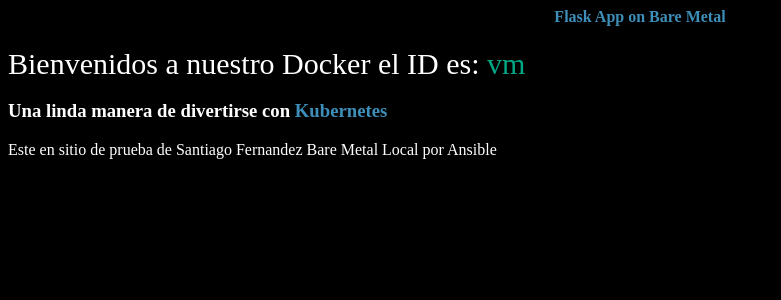
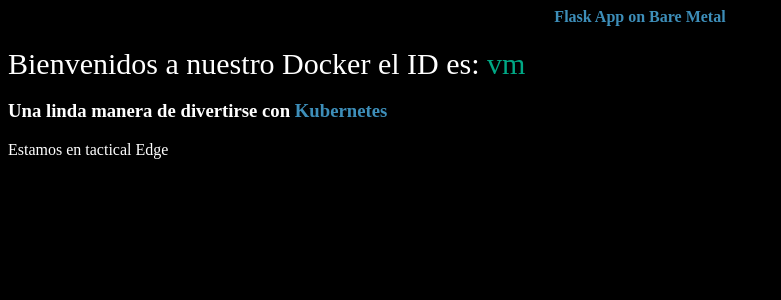
Before and after one commit to safernandez666/Nginx, a Flask app: page / in a window 1280 px wide. Shown: the top 300 px of the page, without its empty margins (0-781 px from the left). Run offline with Flask 2, Linux system fonts and the light colour scheme.

Commit message:
Tactical Edge

```diff
--- a/template/index.html
+++ b/template/index.html
@@ -4,6 +4,6 @@
     <center><h4><span style="color: rgb(61, 142, 185);">Flask App on Bare Metal</span></h4></center>
 	<p><span style="font-size: 30px;">Bienvenidos a nuestro Docker el ID es: <span style="color: rgb(0, 168, 133);">{{ hostname }}</span></span></p>
 	<h3>Una linda manera de divertirse con <span style="color: rgb(61, 142, 185);">Kubernetes</span></h3>
-	<p>Este en sitio de prueba de Santiago Fernandez Bare Metal Local por Ansible</p>
+	<p>Estamos en tactical Edge</p>
   </body>
 </html>
```
